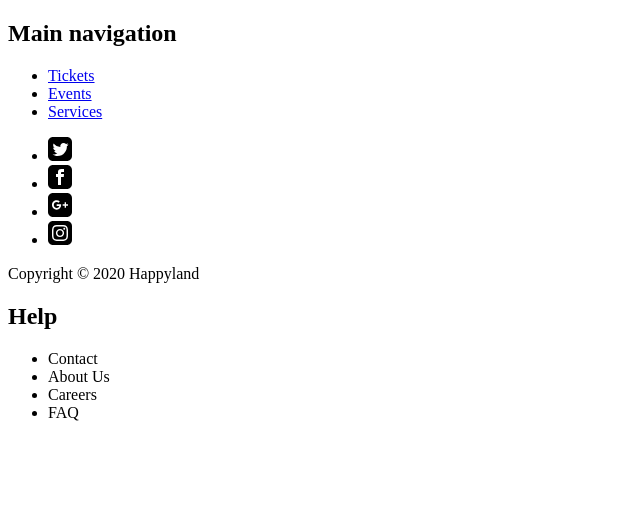
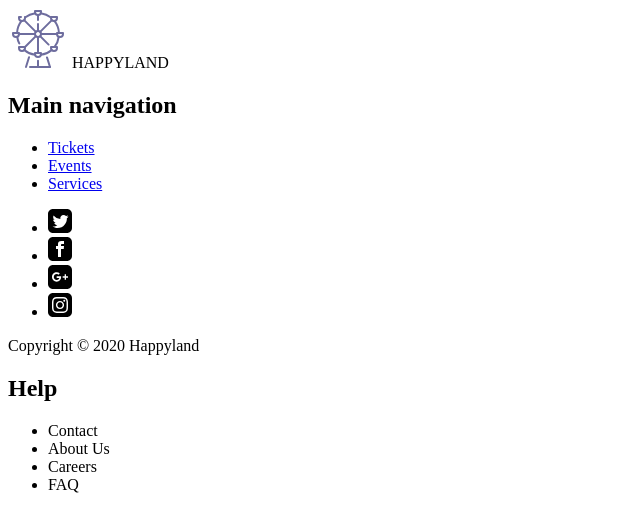
Before and after one commit to toenobu/wd_midterm, a plain HTML site: page src/index.html in a window 1280 px wide. Shown: the whole page, without its empty margins (0-640 px from the left). Drawn offline with Linux system fonts and the light colour scheme.

Commit message:
add logo

```diff
--- a/src/index.html
+++ b/src/index.html
@@ -11,9 +11,11 @@
     <div class="page">
       <header class="header page__header">
         <div class="header__logo">
-          <span class="logo">
+          <div class="logo">
+            <img class="logo__img" src="img/logo__img.svg" alt="Happyland"/>
 
-          </span>
+            <span class="logo__text">HAPPYLAND</span>
+          </div>
         </div>
 
         <div class="header__navigation">
```
Also changed, not shown: src/img/logo__img.svg (added).
